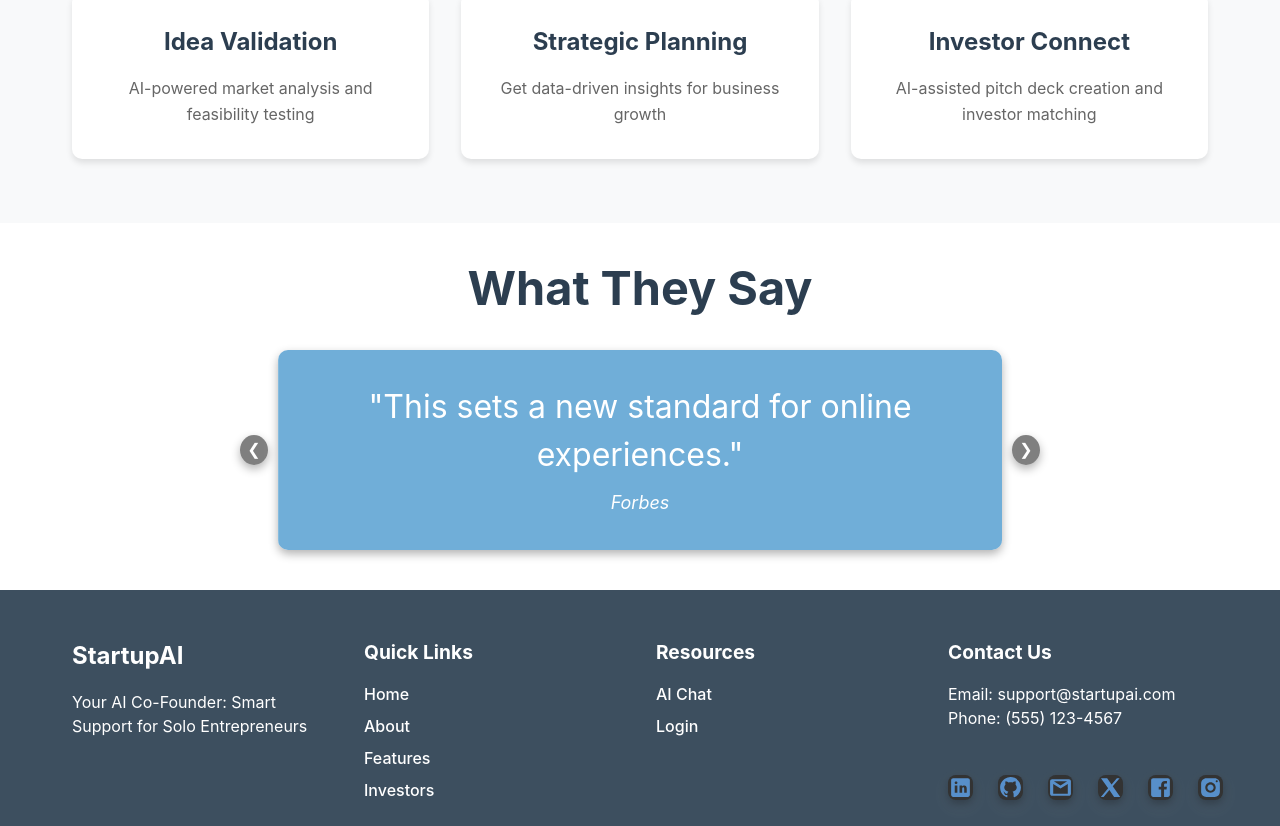
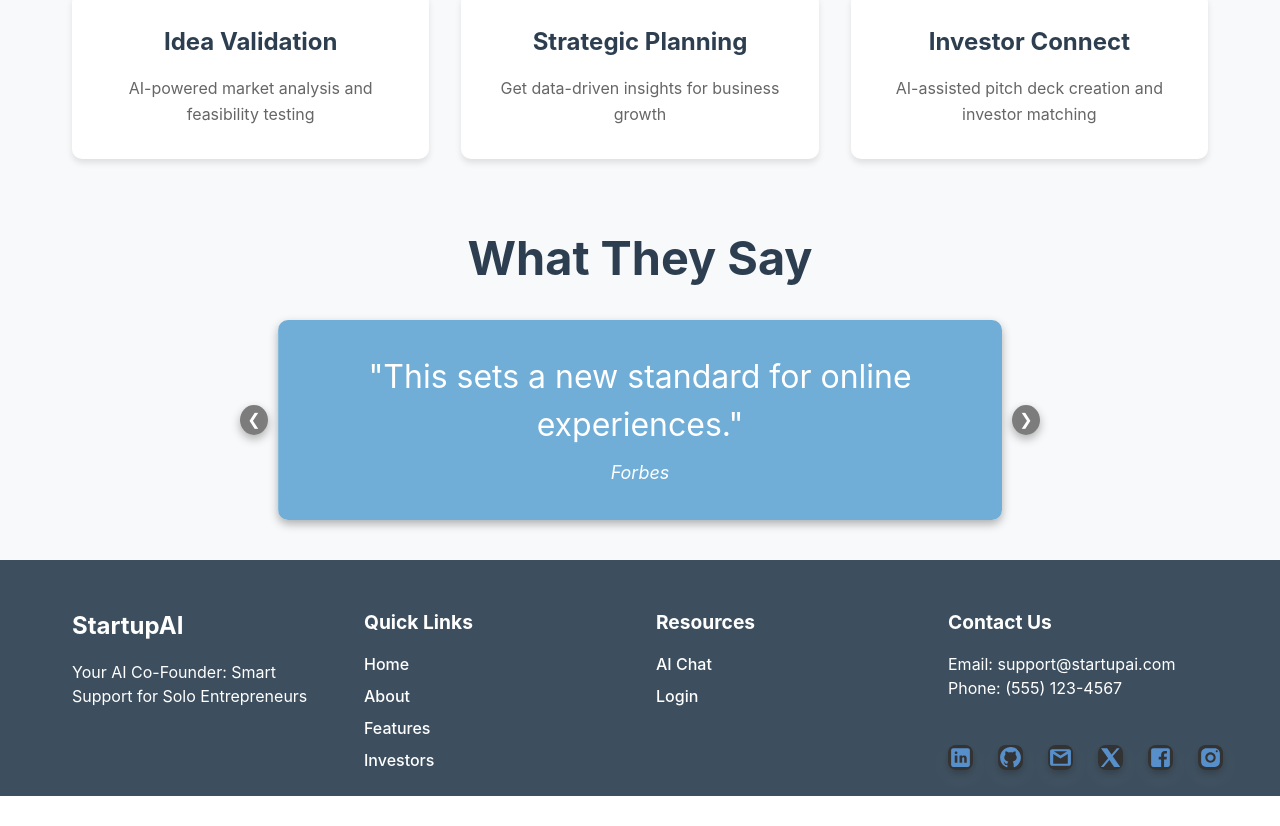
Before and after one commit to Mokshjain131/Pterodactyl, a React (Vite) app in the folder Frontend/: page / in a window 1280 px wide. Shown: the part 727-1553 px from the top of the page. After the commit the page ends 1523 px from the top, so only its background shows below. Built offline with nearby package versions, Linux system fonts and the light colour scheme.

Commit message:
features and testimonial change

```diff
--- a/Frontend/src/pages/features.jsx
+++ b/Frontend/src/pages/features.jsx
@@ -49,6 +49,10 @@ const SlidingCards = () => {
     return (
       <div>
         <Navbar />
+        <section className="about-hero">
+          <h1>Unlocking Startup Potential</h1>
+          <p>AI-powered solutions to guide solo founders from idea to execution.</p>
+        </section>
         <div id="Features">
             <div className="FeatureContainer">
                 {featuresLeft.map((feature, index) => (
--- a/Frontend/src/styles/testimonial.css
+++ b/Frontend/src/styles/testimonial.css
@@ -89,8 +89,9 @@
     flex-direction: column;
     align-items: center;
     justify-content: center;
-    margin-top: 30px;
-    margin-bottom: 30px;
+    padding-bottom: 30px;
+    background-color: #f8f9fa;
+    width: 100%;
 }
 #CarouselTestimonial{
     text-align: center;
```
